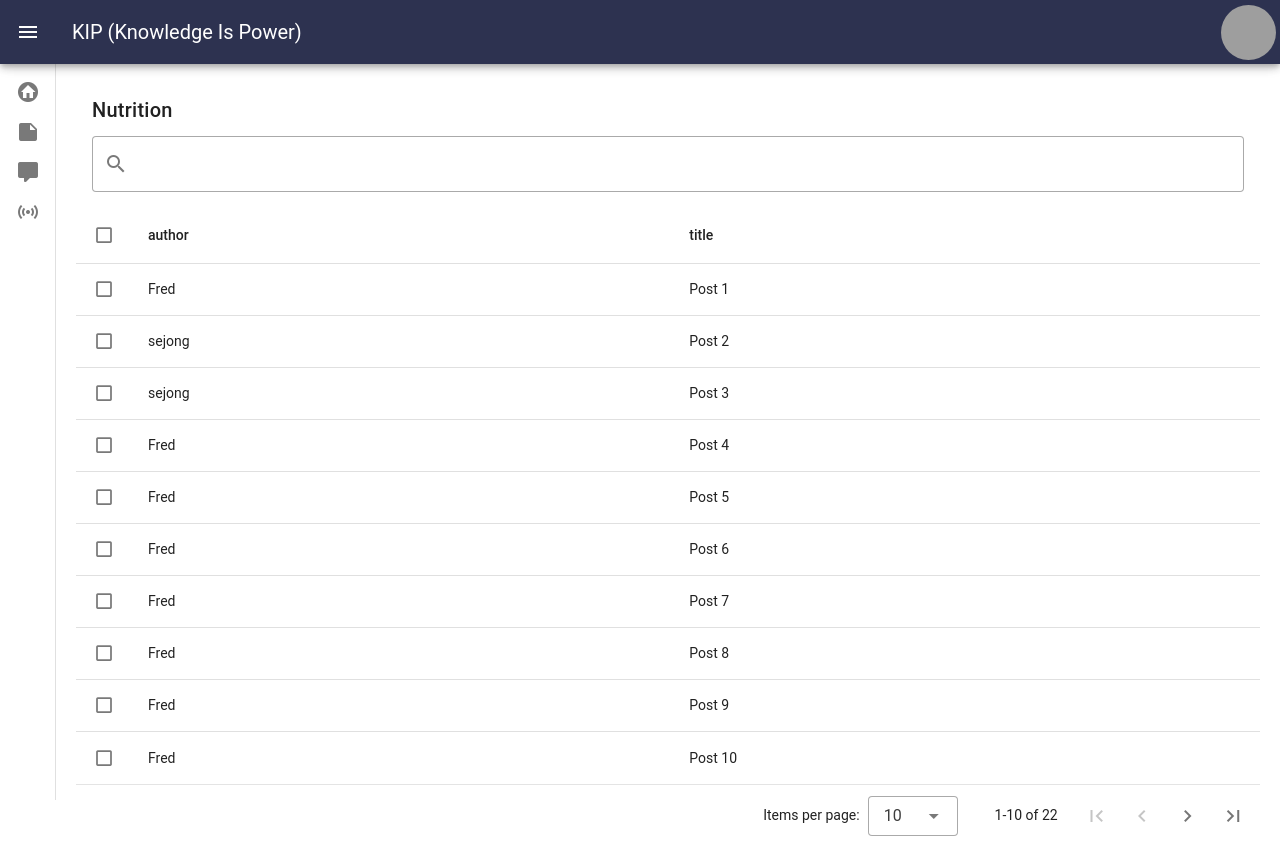
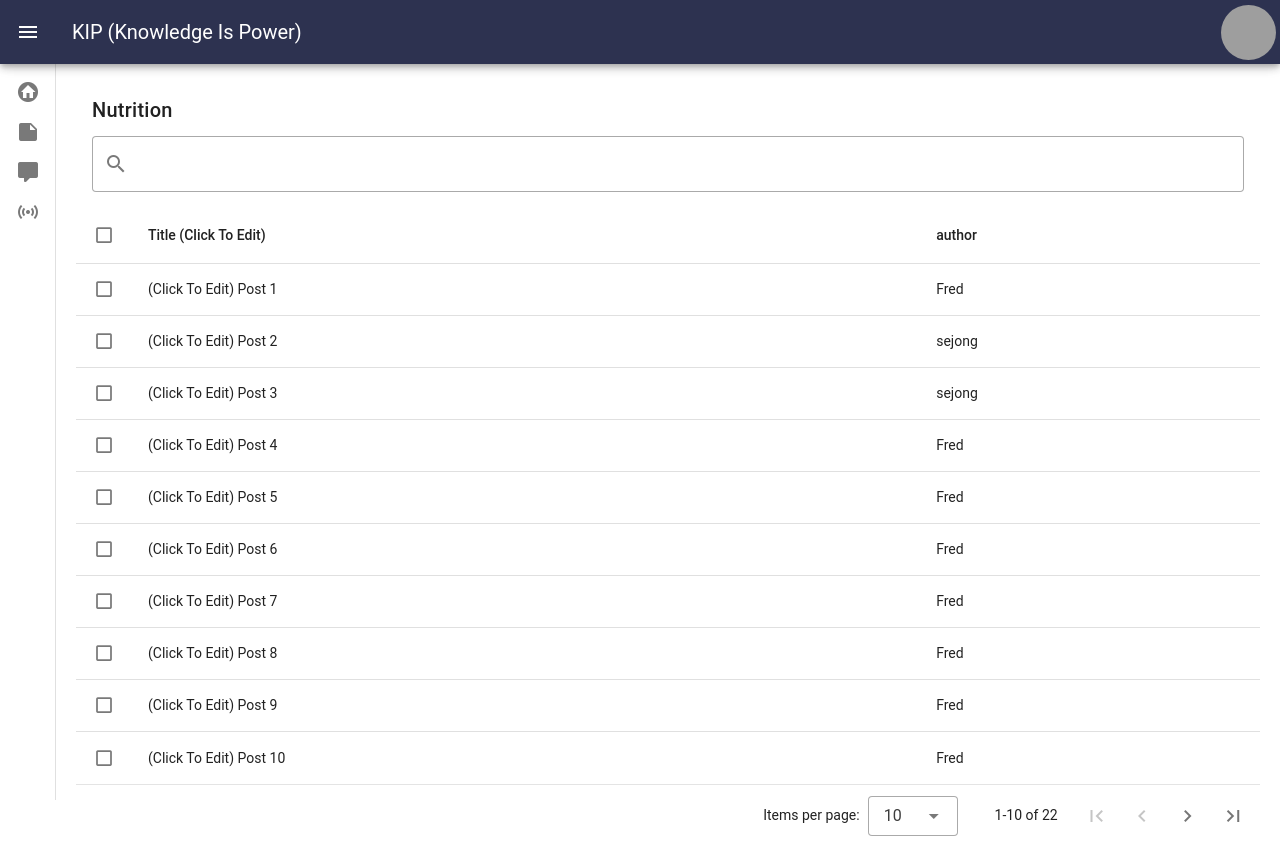
Before and after one commit to beyond-sw-camp/be03-fin-5TEAM-KIP, a Nuxt app in the folder kip-fe/: page /posts in a window 1280 px wide. Built offline with nearby package versions, Linux system fonts and the light colour scheme; grey boxes are pictures that could not be loaded.

Commit message:
[Front] 다양한 인풋 테스트

```diff
--- /dev/null
+++ b/kip-fe/components/PostFrom.vue
@@ -0,0 +1,64 @@
+<script setup lang="ts">
+import {ref} from "vue";
+
+const props = defineProps<{
+  post: Record<string, any>;
+}>();
+const form = ref({
+  title: "",
+  tags: [],
+  published: null,
+  body: "",
+  image: [],
+  ...props.post,
+});
+
+function handleSubmit() {
+  // 수정내용 DB 저장
+  console.log("submitting", form.value);
+}
+
+const submitBtn = ref();
+const submit = () => submitBtn.value.click();
+defineExpose({submit});
+</script>
+
+
+<template>
+  <v-form @submit.prevent="handleSubmit" ref="formEl">
+    <v-row>
+      <v-col cols="3">
+        <v-switch label="Published" v-model="form.published"></v-switch>
+      </v-col>
+      <v-col cols="3">
+        <v-checkbox
+            indeterminate
+            v-model="form.published"
+            label="Published"
+        ></v-checkbox>
+      </v-col>
+    </v-row>
+
+    <v-text-field
+        v-model="form.title"
+        label="Title"
+    />
+    <v-combobox
+        v-model="form.tags"
+        :items="['News', 'Tutorial', 'Event']"
+        label="Tags"
+        multiple
+        chips
+    ></v-combobox>
+    <v-file-input
+        accept="image/png, image/jpeg, image/bmp"
+        placeholder="Uplaod a Feature Image"
+        prepend-icon="mdi-camera"
+        label="Feature Image"
+        v-model="form.image"
+    ></v-file-input>
+    <v-textarea label="Post Body" v-model="form.body"></v-textarea>
+
+    <button ref="submitBtn" type="submit" class="d-none">Submit</button>
+  </v-form>
+</template>
--- a/kip-fe/pages/posts/index.vue
+++ b/kip-fe/pages/posts/index.vue
@@ -1,38 +1,39 @@
 <script setup lang="ts">
+const postForm = ref();
 const search = ref()
 const selected = ref()
 const headers = ref([
+  {key: 'title', title: 'Title (Click To Edit)'},
   {
     align: 'start',
     key: 'author',
     sortable: false,
     title: 'author',
   },
-  {key: 'title', title: 'title'},
 ])
 const posts = ref([
-  {title: "Post 1", author: "Fred"},
-  {title: "Post 2", author: "sejong"},
-  {title: "Post 3", author: "sejong"},
-  {title: "Post 4", author: "Fred"},
-  {title: "Post 5", author: "Fred"},
-  {title: "Post 6", author: "Fred"},
-  {title: "Post 7", author: "Fred"},
-  {title: "Post 8", author: "Fred"},
-  {title: "Post 9", author: "Fred"},
-  {title: "Post 10", author: "Fred"},
-  {title: "Post 11", author: "Fred"},
-  {title: "Post 12", author: "Fred"},
-  {title: "Post 13", author: "Fred"},
-  {title: "Post 14", author: "Fred"},
-  {title: "Post 15", author: "Fred"},
-  {title: "Post 16", author: "Fred"},
-  {title: "Post 17", author: "Fred"},
-  {title: "Post 18", author: "Fred"},
-  {title: "Post 19", author: "Fred"},
-  {title: "Post 20", author: "Fred"},
-  {title: "Post 21", author: "Fred"},
-  {title: "Post 22", author: "Fred"},
+  {title: "(Click To Edit) Post 1", author: "Fred"},
+  {title: "(Click To Edit) Post 2", author: "sejong"},
+  {title: "(Click To Edit) Post 3", author: "sejong"},
+  {title: "(Click To Edit) Post 4", author: "Fred"},
+  {title: "(Click To Edit) Post 5", author: "Fred"},
+  {title: "(Click To Edit) Post 6", author: "Fred"},
+  {title: "(Click To Edit) Post 7", author: "Fred"},
+  {title: "(Click To Edit) Post 8", author: "Fred"},
+  {title: "(Click To Edit) Post 9", author: "Fred"},
+  {title: "(Click To Edit) Post 10", author: "Fred"},
+  {title: "(Click To Edit) Post 11", author: "Fred"},
+  {title: "(Click To Edit) Post 12", author: "Fred"},
+  {title: "(Click To Edit) Post 13", author: "Fred"},
+  {title: "(Click To Edit) Post 14", author: "Fred"},
+  {title: "(Click To Edit) Post 15", author: "Fred"},
+  {title: "(Click To Edit) Post 16", author: "Fred"},
+  {title: "(Click To Edit) Post 17", author: "Fred"},
+  {title: "(Click To Edit) Post 18", author: "Fred"},
+  {title: "(Click To Edit) Post 19", author: "Fred"},
+  {title: "(Click To Edit) Post 20", author: "Fred"},
+  {title: "(Click To Edit) Post 21", author: "Fred"},
+  {title: "(Click To Edit) Post 22", author: "Fred"},
 ]);
 </script>
 
@@ -42,7 +43,7 @@ const posts = ref([
       title="Nutrition"
       flat
   >
-    <template v-slot:text>
+    <template #text>
       <v-text-field
           v-model="search"
           label="Search"
@@ -62,10 +63,10 @@ const posts = ref([
         v-model="selected"
     >
 
-
+<!--      클릭을 통해서 모달찰(dialong) 열기-->
       <template #item.title="{ item }">
         <v-dialog fullscreen>
-          <template v-slot:activator="{ props: activatorProps }">
+          <template #activator="{ props: activatorProps }">
             <span
                 v-bind="activatorProps"
                 class="cursor-pointer"
@@ -73,26 +74,34 @@ const posts = ref([
           </template>
 
           <template v-slot:default="{ isActive }">
-            <v-card title="Dialog">
+            <v-card title="Edit Post">
               <v-card-text>
-                Lorem ipsum dolor sit amet, consectetur adipiscing elit, sed do eiusmod tempor incididunt ut labore et
-                dolore magna aliqua.
+                <PostFrom
+                    ref="postForm"
+                    :post="item"
+                />
               </v-card-text>
 
               <v-card-actions>
                 <v-spacer></v-spacer>
 
+                <v-btn text="Cancel" @click="isActive.value = false"/>
+
                 <v-btn
-                    text="Close Dialog"
-                    @click="isActive.value = false"
+                    color="blue"
+                    variant="flat"
+                    text="Save Post"
+                    @click="
+                    postForm.submit();
+                    isActive.value = false;
+                  "
                 ></v-btn>
+
               </v-card-actions>
             </v-card>
           </template>
         </v-dialog>
       </template>
-
-
     </v-data-table>
   </v-card>
 
```
